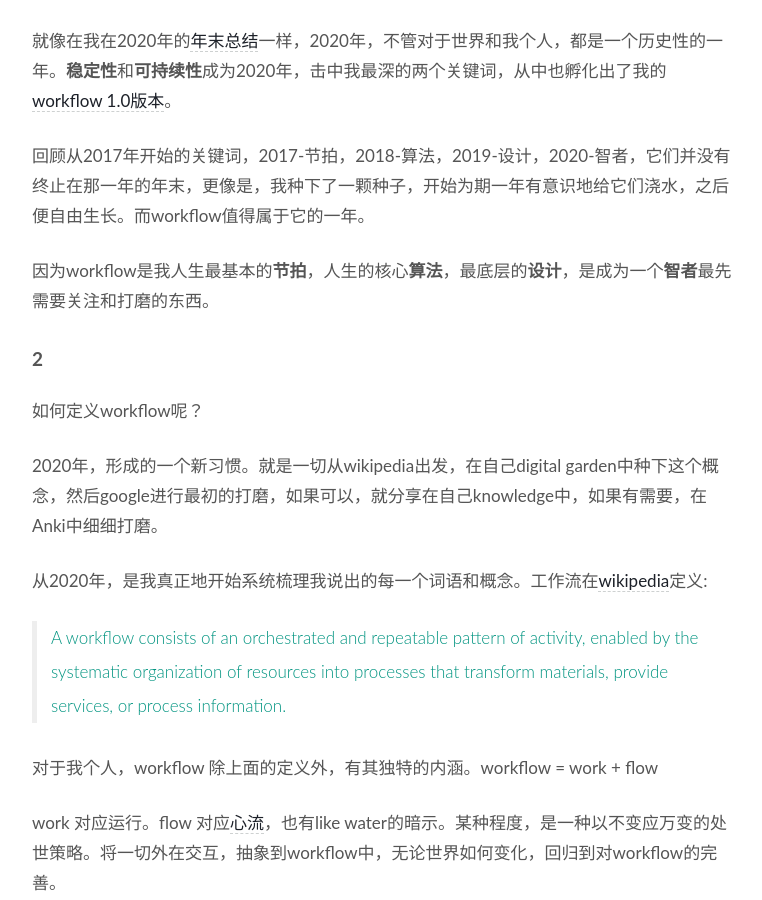
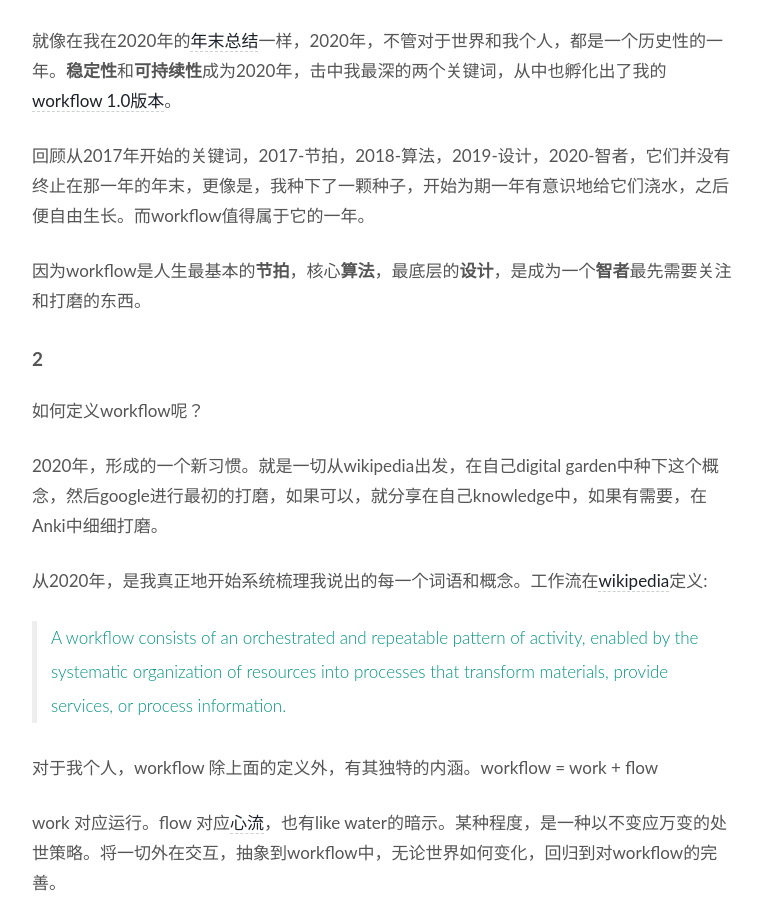
Before and after one commit to WillWang-X/willwang-x.github.io, a Jekyll site: the page built from _posts/blogs/2021-01-04-2021-workflow.md, in a window 1280 px wide and 900 px high, scrolled down 826 px. Shown: the whole window, without its empty margins (258-1020 px from the left). Built offline with Jekyll 4.4.1, drawn with Linux system fonts in a browser that asks for light colours.

Commit message:
Refactor

```diff
--- a/_posts/blogs/2021-01-04-2021-workflow.md
+++ b/_posts/blogs/2021-01-04-2021-workflow.md
@@ -26,7 +26,7 @@ published: true
 
 回顾从2017年开始的关键词，2017-节拍，2018-算法，2019-设计，2020-智者，它们并没有终止在那一年的年末，更像是，我种下了一颗种子，开始为期一年有意识地给它们浇水，之后便自由生长。而workflow值得属于它的一年。
 
-因为workflow是我人生最基本的**节拍**，人生的核心**算法**，最底层的**设计**，是成为一个**智者**最先需要关注和打磨的东西。
+因为workflow是人生最基本的**节拍**，核心**算法**，最底层的**设计**，是成为一个**智者**最先需要关注和打磨的东西。
 
 ## 2
 
```
